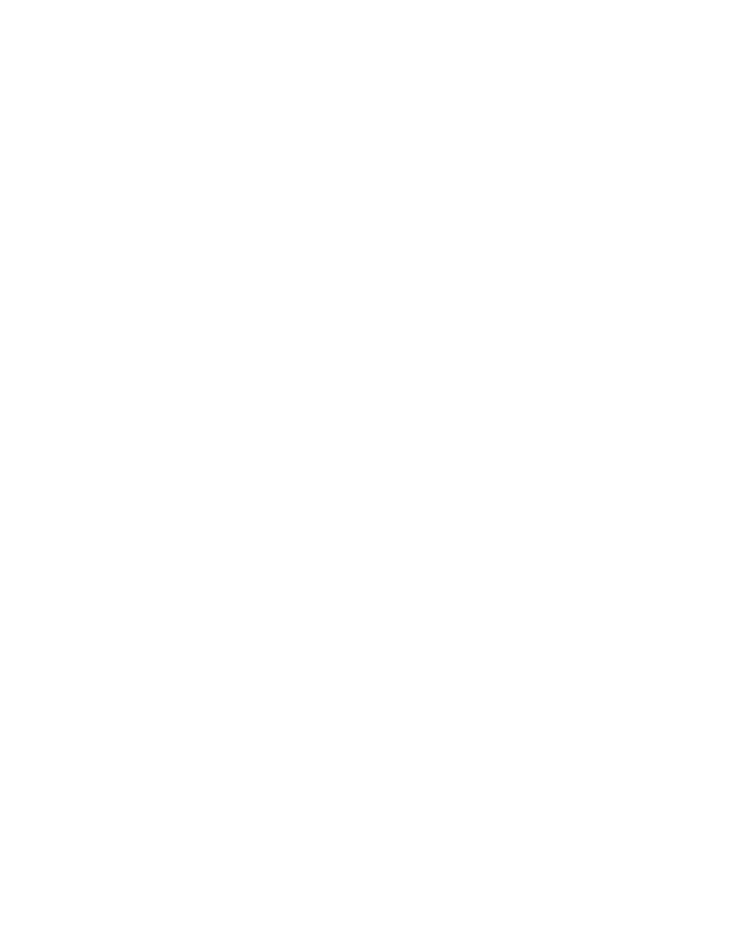
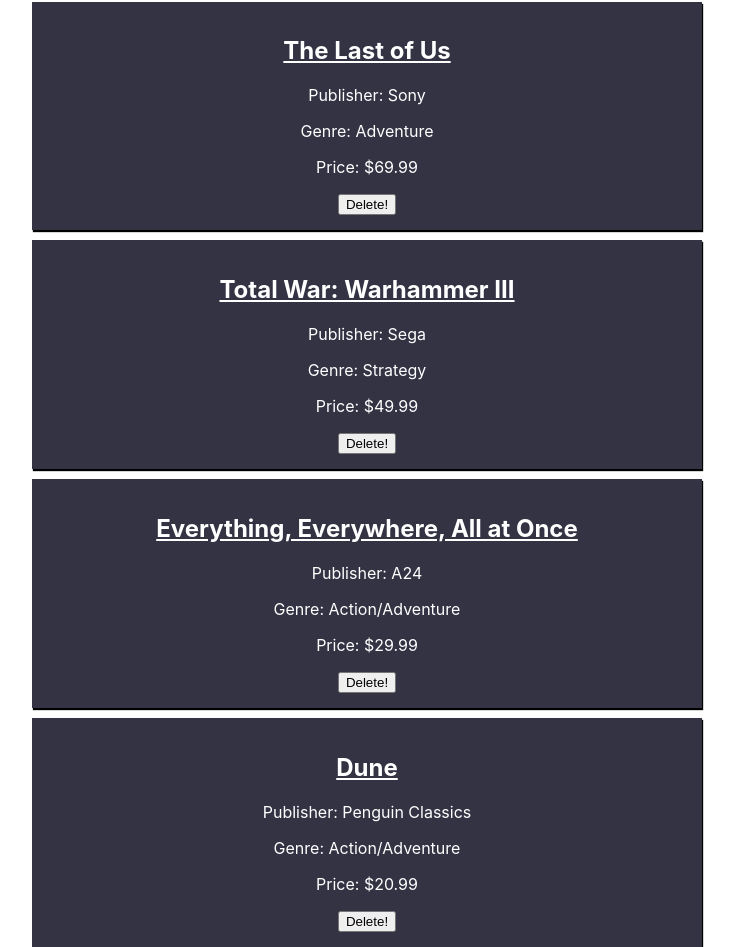
Before and after one commit to efmorales/product-reducer-summer23, a React (Create React App) app in the folder frontend/: page / in a window 1280 px wide. Shown: the part 558-1505 px from the top of the page, without its empty margins (273-1008 px from the left). Before the commit the page ends 800 px from the top, so only its background shows below. Built offline with nearby package versions, Linux system fonts and the light colour scheme.

Commit message:
started delete product

```diff
--- a/frontend/src/App.js
+++ b/frontend/src/App.js
@@ -34,6 +34,20 @@
       publisher: "Sega",
       genre: "Strategy",
       price: 49.99
+    },
+    {
+      id: uuidv4(),
+      title: "Everything, Everywhere, All at Once",
+      publisher: "A24",
+      genre: "Action/Adventure",
+      price: 29.99
+    },
+    {
+      id: uuidv4(),
+      title: "Dune",
+      publisher: "Penguin Classics",
+      genre: "Action/Adventure",
+      price: 20.99
     }
   ]
 
@@ -53,6 +67,12 @@
             publisher={element.publisher}
             genre={element.genre}
             price={element.price}
+            deleteProduct = {
+              (id) => dispatch({
+                type: 'delete-product',
+                id: id
+              })
+            }
           />
           )
         })
--- a/frontend/src/components/ProductCard.js
+++ b/frontend/src/components/ProductCard.js
@@ -5,7 +5,11 @@
   return (
     <div className='product-card'>
         <h2><u>{props.title}</u></h2>
+        <p>Publisher: {props.publisher}</p>
+        <p>Genre: {props.genre}</p>
+        <p>Price: ${props.price}</p>
 
+       <button onClick={() => props.deleteProduct(props.id)}>Delete!</button>
     </div>
   )
 }
--- a/frontend/src/reducers/productReducer.js
+++ b/frontend/src/reducers/productReducer.js
@@ -1,8 +1,10 @@
-export default function productReducer (product, action) {
+export default function productReducer (product, action) { //product is state
     switch (action.type) {
-        case '':
-
-            break;
+        case 'delete-product':
+            // remove an object from the array
+            // filter the array looking for the id
+            console.log(action.id)
+            return product;
 
         default:
             alert('No matching types!')
```
